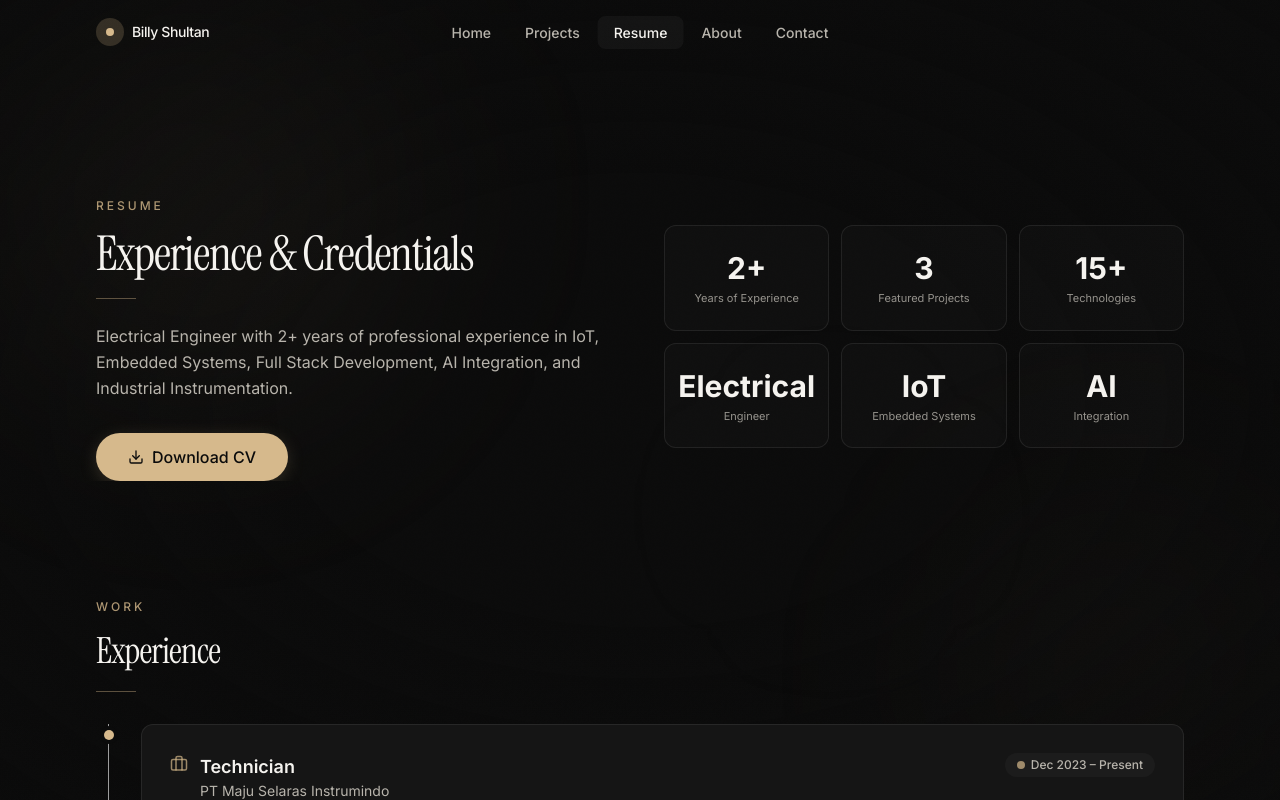
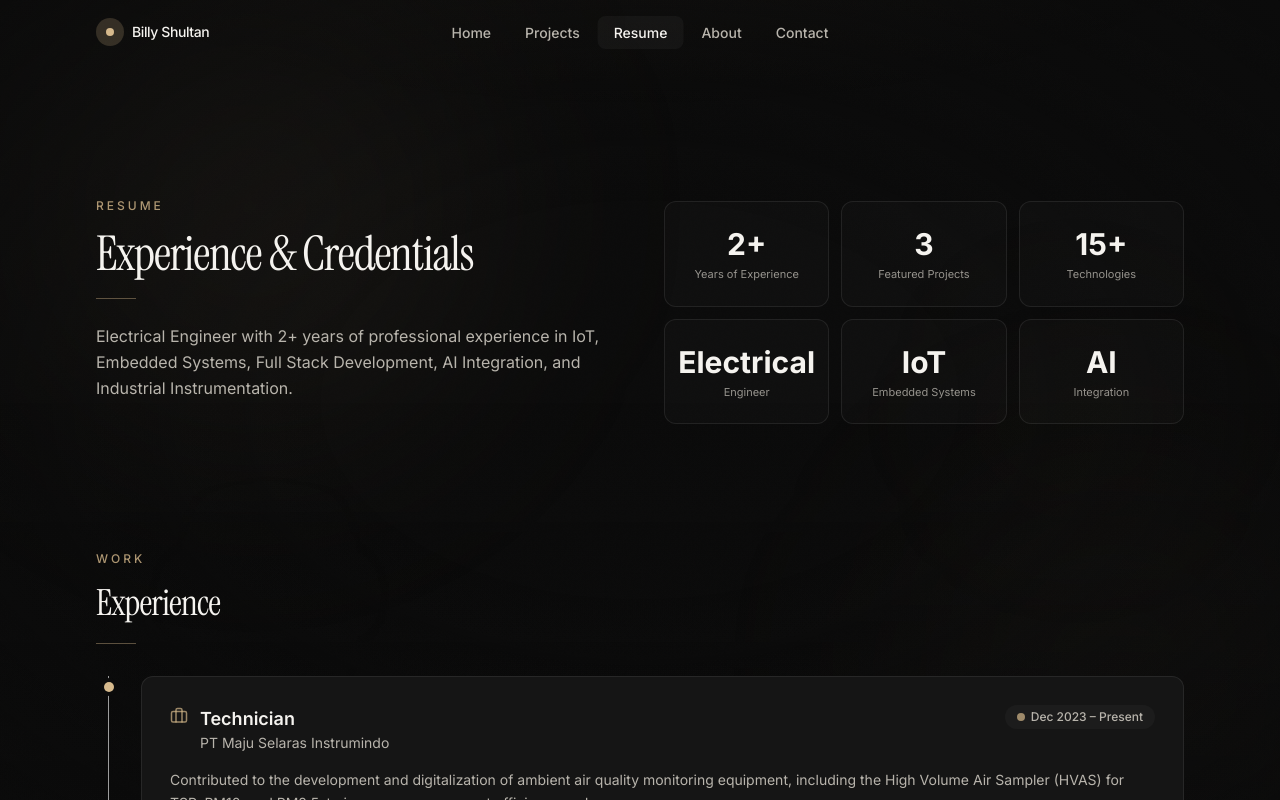
Before and after one commit to billyshultan43/billyshultan, a Next.js app: page /resume in a window 1280 px wide. Shown: the top 800 px of the page. Built offline with nearby package versions, Linux system fonts and the light colour scheme.

Commit message:
refactor(ui): enhance background and keep Download CV only on contact page

```diff
--- a/src/app/resume/page.tsx
+++ b/src/app/resume/page.tsx
@@ -44,17 +44,7 @@ export default function ResumePage() {
               Electrical Engineer with 2+ years of professional experience in IoT, Embedded
               Systems, Full Stack Development, AI Integration, and Industrial Instrumentation.
             </p>
-            <div className="mt-8 flex gap-3">
-              <Link
-                href={profile.cvFile}
-                target="_blank"
-                rel="noopener noreferrer"
-                className={cn(buttonVariants({ size: "lg" }), "rounded-full")}
-              >
-                <Download size={16} />
-                Download CV
-              </Link>
-            </div>
+            <div className="mt-8" />
           </Reveal>
 
           <div className="relative">
@@ -243,19 +233,6 @@ export default function ResumePage() {
           ))}
         </div>
 
-        <Reveal>
-          <div className="flex justify-center pt-4">
-            <Link
-              href={profile.cvFile}
-              target="_blank"
-              rel="noopener noreferrer"
-              className={cn(buttonVariants({ size: "lg" }), "rounded-full")}
-            >
-              <Download size={16} />
-              Download CV
-            </Link>
-          </div>
-        </Reveal>
       </section>
     </>
   );
--- a/src/components/hero.tsx
+++ b/src/components/hero.tsx
@@ -75,14 +75,6 @@ export function Hero() {
           className="mt-10 flex flex-wrap items-center justify-center gap-3 lg:justify-start"
         >
           <Link
-            href={profile.cvFile}
-            target="_blank"
-            rel="noopener noreferrer"
-            className={cn(buttonVariants({ size: "lg" }), "rounded-full")}
-          >
-            Download CV
-          </Link>
-          <Link
             href="/contact"
             className={cn(buttonVariants({ variant: "outline", size: "lg" }), "rounded-full")}
           >
--- a/src/components/immersive-background.tsx
+++ b/src/components/immersive-background.tsx
@@ -5,21 +5,26 @@ import * as React from "react";
 export function ImmersiveBackground() {
   return (
     <div aria-hidden="true" className="pointer-events-none fixed inset-0 -z-10 overflow-hidden bg-background">
-      <div className="ambient-glow" style={{ top: "-15%", left: "-10%", width: "50vw", height: "50vw", background: "radial-gradient(circle, rgba(214,185,140,0.07), transparent 70%)" }} />
-      <div className="ambient-glow" style={{ bottom: "-20%", right: "-10%", width: "45vw", height: "45vw", background: "radial-gradient(circle, rgba(214,185,140,0.04), transparent 70%)" }} />
-      <div className="ambient-glow" style={{ top: "40%", left: "50%", width: "30vw", height: "30vw", background: "radial-gradient(circle, rgba(255,255,255,0.015), transparent 70%)" }} />
+      <div className="ambient-glow" style={{ top: "-18%", left: "-8%", width: "55vw", height: "55vw", background: "radial-gradient(circle, rgba(214,185,140,0.08), transparent 70%)" }} />
+      <div className="ambient-glow" style={{ bottom: "-24%", right: "-12%", width: "50vw", height: "50vw", background: "radial-gradient(circle, rgba(214,185,140,0.05), transparent 70%)" }} />
+      <div className="ambient-glow" style={{ top: "35%", right: "5%", width: "22vw", height: "22vw", background: "radial-gradient(circle, rgba(214,185,140,0.04), transparent 70%)" }} />
+      <div className="ambient-glow" style={{ top: "60%", left: "12%", width: "18vw", height: "18vw", background: "radial-gradient(circle, rgba(255,255,255,0.02), transparent 70%)" }} />
 
-      <div className="absolute inset-0 bg-[radial-gradient(ellipse_at_center,transparent_40%,rgba(11,11,11,0.6))]" />
+      <div className="absolute inset-0 bg-[radial-gradient(ellipse_80%_40%_at_50%_-10%,rgba(214,185,140,0.04),transparent_60%)]" />
+
+      <div className="absolute inset-0 bg-gradient-to-b from-transparent via-transparent to-background/30" />
 
       <div
-        className="absolute inset-0 opacity-[0.015]"
+        className="absolute inset-0 opacity-[0.025]"
         style={{
-          backgroundImage: "linear-gradient(rgba(255,255,255,0.1) 1px, transparent 1px), linear-gradient(90deg, rgba(255,255,255,0.1) 1px, transparent 1px)",
-          backgroundSize: "64px 64px",
+          backgroundImage: "linear-gradient(rgba(255,255,255,0.08) 1px, transparent 1px), linear-gradient(90deg, rgba(255,255,255,0.08) 1px, transparent 1px)",
+          backgroundSize: "60px 60px",
         }}
       />
 
       <div className="noise-overlay" />
+
+      <div className="absolute inset-0 bg-[radial-gradient(ellipse_at_center,transparent_35%,rgba(11,11,11,0.55))]" />
     </div>
   );
 }
```
